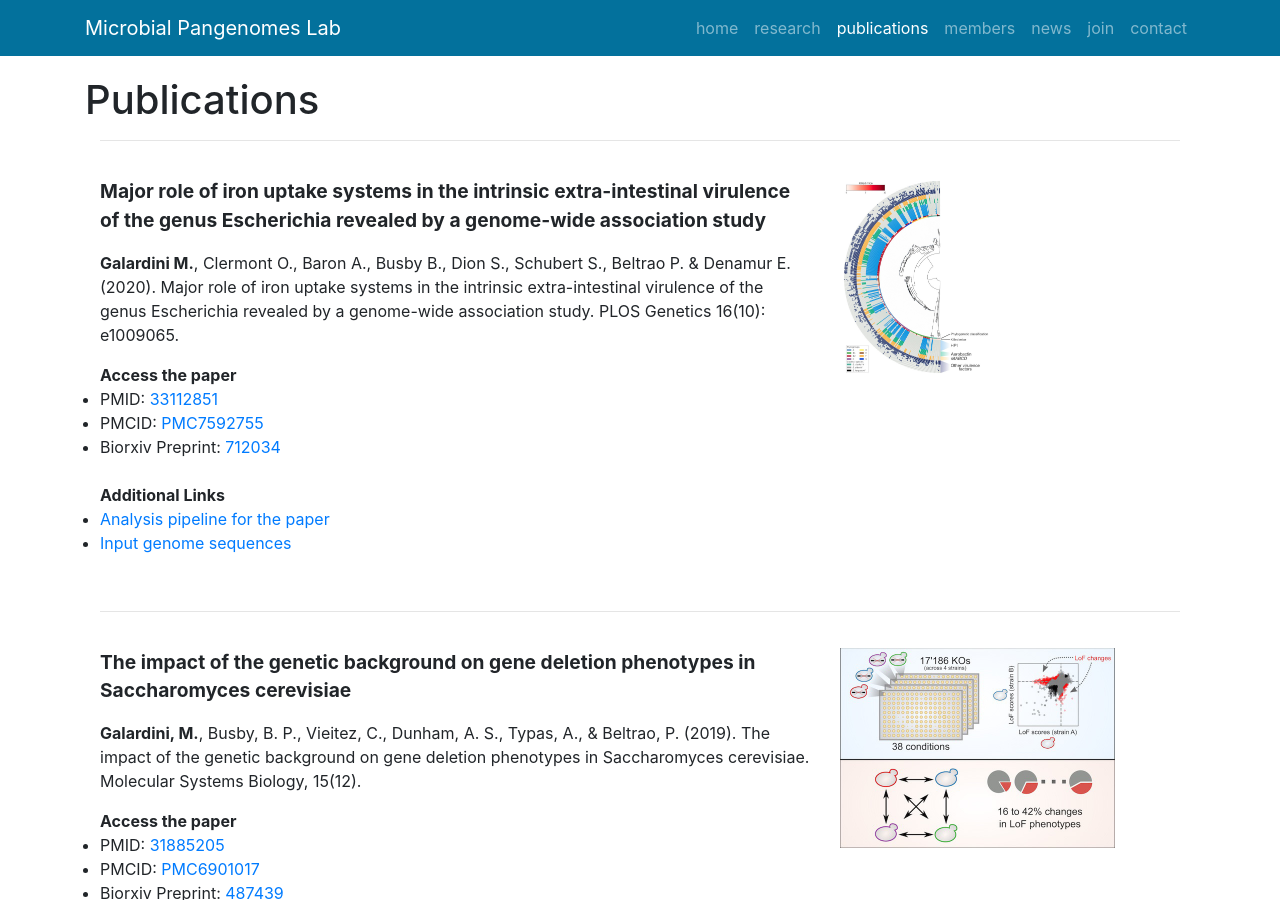
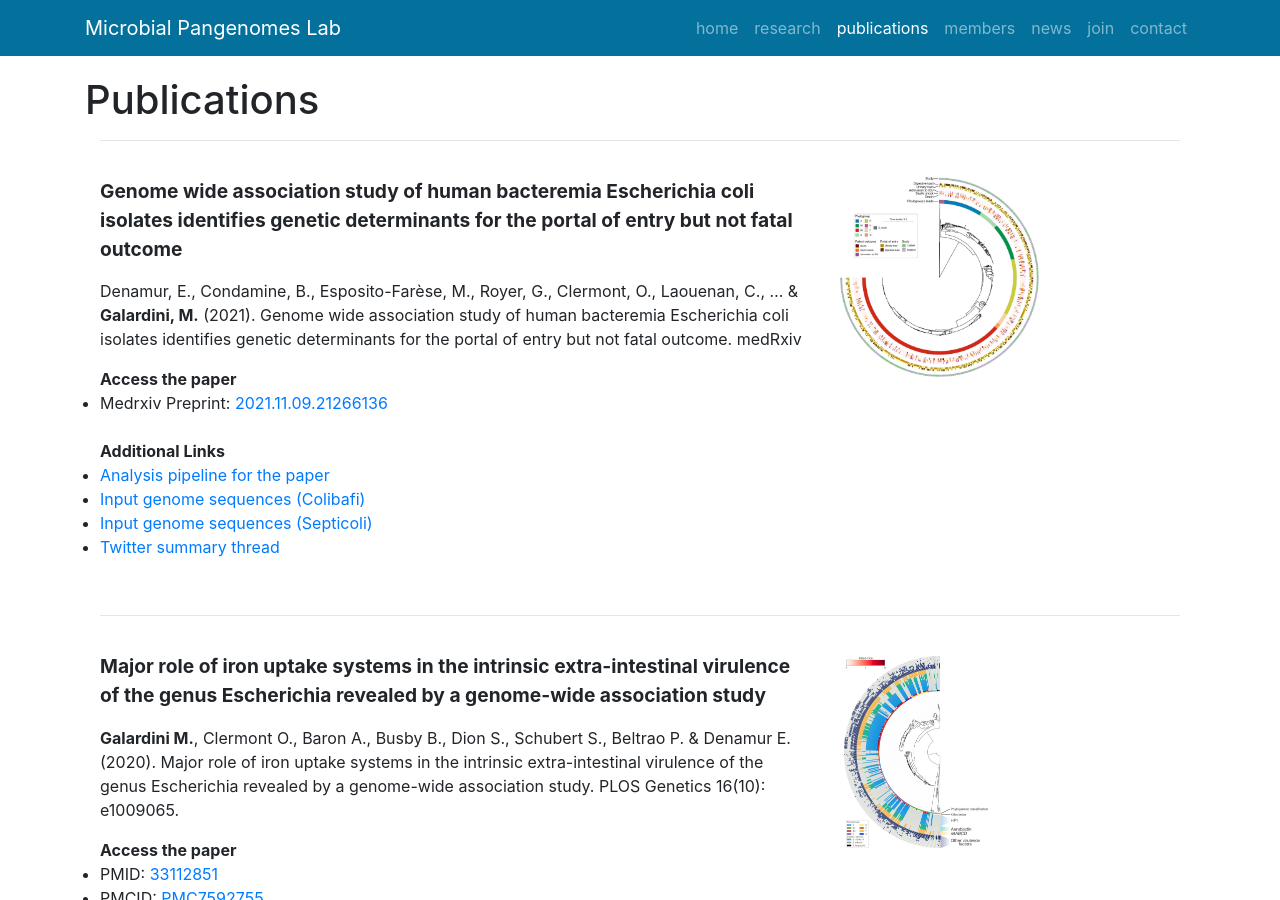
Before and after one commit to microbial-pangenomes-lab/microbial-pangenomes-lab.github.io, a Jekyll site: the page built from publications/index.html, in a window 1280 px wide and 900 px high. Built offline with Jekyll 4.4.1, drawn with Linux system fonts in a browser that asks for light colours; nearby versions of some CDN libraries; comment, search, counter and statistics services are not loaded.

Commit message:
New preprint

```diff
--- a/_data/publications.yml
+++ b/_data/publications.yml
@@ -45,6 +45,21 @@
 #       url: https://twitter.com/LifeHasOrder/status/1172327493451145218
 #     - name: Celebratory Tweetstorm by corresponding author First Surname
 #       url: https://twitter.com/mctucsf/status/1172334750205218816
+
+ - title: "Genome wide association study of human bacteremia Escherichia coli isolates identifies genetic determinants for the portal of entry but not fatal outcome"
+   citation: "Denamur, E., Condamine, B., Esposito-Farèse, M., Royer, G., Clermont, O., Laouenan, C., ... & **Galardini, M.** (2021). Genome wide association study of human bacteremia Escherichia coli isolates identifies genetic determinants for the portal of entry but not fatal outcome. medRxiv"
+   date: '202111'
+   image: '/static/img/pub/denamur_2021.jpg'
+   medrxiv: '2021.11.09.21266136'
+   links:
+     - name: Analysis pipeline for the paper
+       url: https://github.com/microbial-pangenomes-lab/2021_ecoli_pathogenicity
+     - name: Input genome sequences (Colibafi)
+       url: https://www.ebi.ac.uk/ena/browser/view/PRJEB39260
+     - name: Input genome sequences (Septicoli)
+       url: https://www.ebi.ac.uk/ena/browser/view/PRJEB35745
+     - name: Twitter summary thread
+       url: https://twitter.com/mgalactus/status/1460183203784835076
 
  - title: "Major role of iron uptake systems in the intrinsic extra-intestinal virulence of the genus Escherichia revealed by a genome-wide association study"
    citation: "**Galardini M.**, Clermont O., Baron A., Busby B., Dion S., Schubert S., Beltrao P. & Denamur E. (2020). Major role of iron uptake systems in the intrinsic extra-intestinal virulence of the genus Escherichia revealed by a genome-wide association study. PLOS Genetics 16(10): e1009065."
--- a/publications/index.html
+++ b/publications/index.html
@@ -33,6 +33,11 @@ group: publications
 			<!--Biorxiv - optional -->
 			{% if publication.biorxiv %}
 			<li>Biorxiv Preprint: <a href="http://dx.doi.org/10.1101/{{publication.biorxiv}}" alt = "biorxiv preprint link: {{publication.biorxiv}}"> {{publication.biorxiv | split: "." | last }}</a></li>
+			{% endif %}
+
+			<!--Medrxiv - optional -->
+			{% if publication.medrxiv %}
+			<li>Medrxiv Preprint: <a href="http://dx.doi.org/10.1101/{{publication.medrxiv}}" alt = "medrxiv preprint link: {{publication.medrxiv}}"> {{publication.medrxiv}}</a></li>
 			{% endif %}
 
 			<!--Arxiv - optional -->
```
Also changed, not shown: static/img/pub/denamur_2021.jpg (added).
